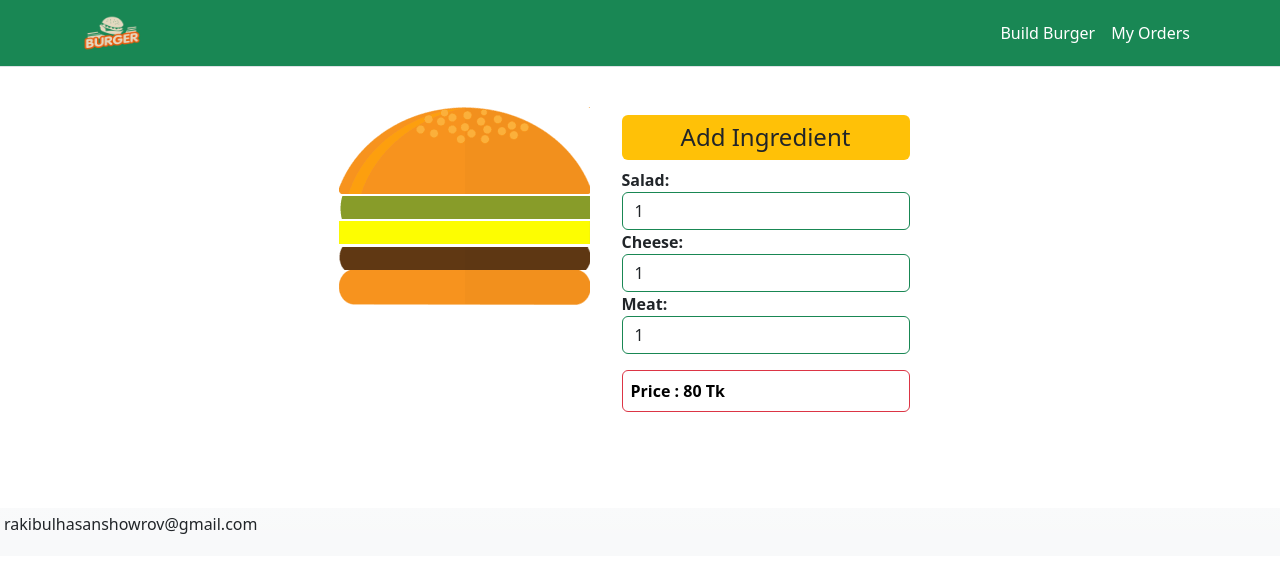
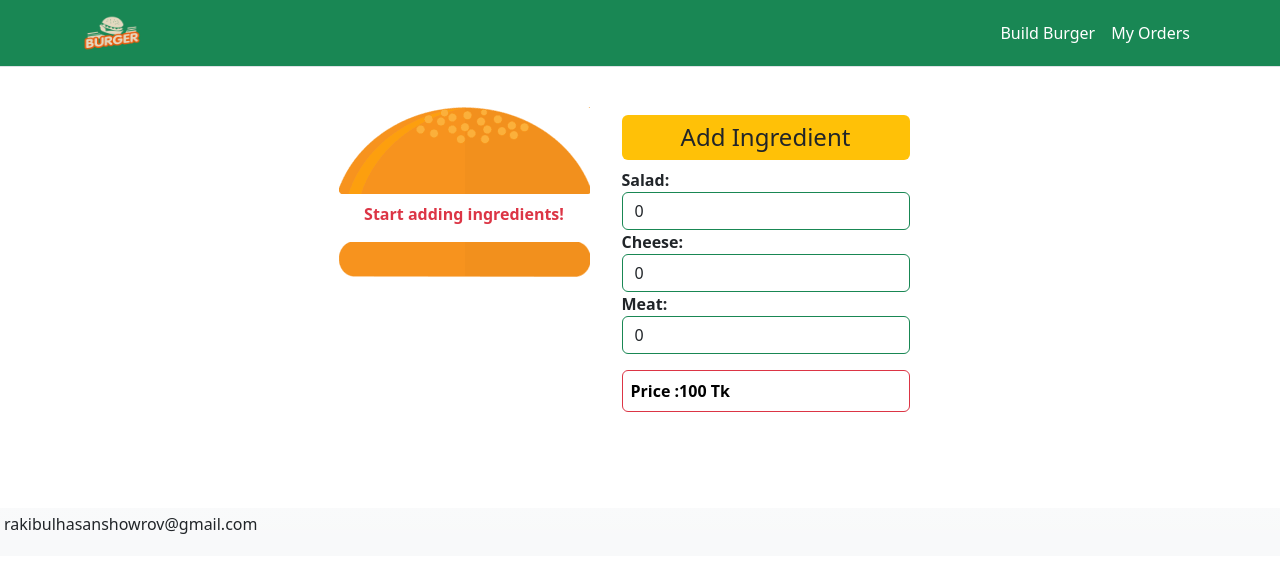
Before and after one commit to rhshowrov/Burger_builder-React, a React (Vite) app: page /building-burger in a window 1280 px wide. Shown: the top 572 px of the page. Built offline with nearby package versions, Linux system fonts and the light colour scheme.

Commit message:
"redux Update"

```diff
--- a/src/components/BurgerBuilding/Burger.jsx
+++ b/src/components/BurgerBuilding/Burger.jsx
@@ -1,15 +1,27 @@
 import Ingredients from "./Ingredients";
-import styles from './Burger.module.css'
-const Burger=({ingredients})=>{
-    return(
-        <div className={styles.ovflow}>
-            <img src="images/top.png" alt="bread" className="mt-4" />
-            <Ingredients type={'salad'} number={ingredients.salad} />
-            <Ingredients type={'cheese'} number={ingredients.cheese} />
-            <Ingredients type={'meat'} number={ingredients.meat} />
-            <img src="images/bottom.png" alt="bread" />
-
-        </div>
-    )
-}
+import styles from "./Burger.module.css";
+import { useSelector } from "react-redux";
+const Burger = () => {
+  const burger = useSelector((store) => store.burger);
+  const ingredients = useSelector((store) => store.ingredients);
+  // Check if all ingredients have a count of 0
+  const isEmpty =
+    burger.salad === 0 && burger.cheese === 0 && burger.meat === 0;
+  return (
+    <div className={styles.ovflow}>
+      <img src={burger.top} alt="bread" className="mt-4" />
+      {/* If empty, show message. Otherwise, render ingredients */}
+      {isEmpty ? (
+        <p className="text-center text-danger fw-bold mt-2">Start adding ingredients!</p>
+      ) : (
+        <>
+          <Ingredients path={ingredients[0].pic} count={burger.salad} />
+          <Ingredients path={ingredients[1].pic} count={burger.cheese} />
+          <Ingredients path={ingredients[2].pic} count={burger.meat} />
+        </>
+      )}
+      <img src={burger.bottom} alt="bread" />
+    </div>
+  );
+};
 export default Burger;
--- a/src/components/BurgerBuilding/BurgerBuilder.jsx
+++ b/src/components/BurgerBuilding/BurgerBuilder.jsx
@@ -1,39 +1,18 @@
 import { useState } from "react";
 import Burger from "./Burger";
 import styles from "./BurgerBuilder.module.css";
-const INGREDIENT_PRICE = {
-  salad: 10,
-  cheese: 30,
-  meat: 40,
-};
+import { useDispatch } from "react-redux";
+import { burgerSliceAction } from "../../store/BurgerSlice";
+
 const BurgerBuilder = () => {
-  const [ingredients, setIngredients] = useState({
-    salad: 1,
-    cheese: 1,
-    meat: 1,
-  });
-  const [totalPrice, setTotalPrice] = useState(80);
-  function TotalPrice(newIngredients) {
-    const total =
-      newIngredients.salad * INGREDIENT_PRICE.salad +
-      newIngredients.cheese * INGREDIENT_PRICE.cheese +
-      newIngredients.meat * INGREDIENT_PRICE.meat;
-    setTotalPrice(total);
-  }
+  const dispatch=useDispatch()
   const inputOnchangeHandler = (e) => {
-    const { name, value } = e.target;
-    const newIngredients = {
-      ...ingredients,
-      [name]: Number(value),
-    };
-
-    setIngredients(newIngredients);
-    TotalPrice(newIngredients); // ✅ Pass updated ingredients to calculate correct price
+    const { name} = e.target;
+    dispatch(burgerSliceAction.addIngredients(name))
   };
-
   return (
     <div className="d-flex flex-row justify-content-center mt-3">
-      <Burger ingredients={ingredients} />
+      <Burger />
       <div className="d-flex  flex-column text-start fw-semibold  w-25 m-3 p-3 ">
         <h4 className="bg-warning p-2 text-center rounded-2">Add Ingredient</h4>
         <label htmlFor="input">Salad:</label>
@@ -46,7 +25,7 @@ const BurgerBuilder = () => {
           placeholder="Number Of Slice:"
           name="salad"
           id="salad"
-          defaultValue={1}
+          defaultValue={0}
           onKeyDown={(e) => e.preventDefault()}
         />
         <label htmlFor="input">Cheese:</label>
@@ -59,7 +38,7 @@ const BurgerBuilder = () => {
           placeholder="Number Of Slice:"
           name="cheese"
           id="cheese"
-          defaultValue={1}
+          defaultValue={0}
           onKeyDown={(e) => e.preventDefault()}
         />
         <label htmlFor="input">Meat:</label>
@@ -72,11 +51,11 @@ const BurgerBuilder = () => {
           placeholder="Number Of Slice:"
           name="meat"
           id="meat"
-          defaultValue={1}
+          defaultValue={0}
           onKeyDown={(e) => e.preventDefault()}
         />
         <p className="w-full border border-danger text-black rounded-2 mt-3 p-2">
-          Price : {totalPrice} Tk
+          Price :100 Tk
         </p>
       </div>
     </div>
--- a/src/components/BurgerBuilding/Ingredients.jsx
+++ b/src/components/BurgerBuilding/Ingredients.jsx
@@ -1,13 +1,14 @@
-import styles from './Ingredients.module.css'
-const Ingredients = ({ number, type }) => {
+const Ingredients = ({ path, count }) => {
   return (
     <div>
-        {Array.from({ length: number }, (_, index) => (
-          <div key={index}>
-            {type === 'salad' && <img src="images/salad.png" alt="Salad" />}
-            {type === 'cheese' && <img src="images/cheese.png" alt="Cheese" />}
-            {type === 'meat' && <img src="images/meat.png" alt="Meat" />}
-          </div>
+      {/* Render images based on count */}
+      {Array.from({ length: count }).map((_, index) => (
+        <img
+          className="d-flex mt-1 mb-1 flex-column"
+          key={index}
+          src={path}
+          alt="Ingredient"
+        />
       ))}
     </div>
   );
--- /dev/null
+++ b/src/store/burgerSlice.js
@@ -0,0 +1,39 @@
+import { createSlice } from "@reduxjs/toolkit";
+
+const BURGER={
+    id:1,
+    top:'images/top.png',
+    salad:0,
+    cheese:0,
+    meat:0,
+    bottom:'images/bottom.png',
+}
+
+
+const burgerSlice=createSlice({
+    name:'burger',
+    initialState:BURGER,
+    reducers:{
+        addIngredients:(state,action)=>{
+            const ingredient=action.payload
+            if (state[ingredient] != undefined){
+                state[ingredient]+=1
+                console.log("value added:",{ingredient});
+
+            }
+
+        },
+        removeIngredients:(state,action)=>{
+            const ingredient=action.payload
+            if (state[ingredient] != undefined){
+                state[ingredient]-=1
+            }
+
+        },
+    }
+}
+
+)
+
+export const burgerSliceAction=burgerSlice.actions
+export default burgerSlice;
--- /dev/null
+++ b/src/store/ingredientsSlice.js
@@ -0,0 +1,38 @@
+import { createSlice } from "@reduxjs/toolkit";
+const INGREDIENTS=[
+    {
+        id:1,
+        name:'salad',
+        price:10,
+        pic:"images/salad.png"
+    },
+    {
+        id:2,
+        name:'cheese',
+        price:40,
+        pic:"images/cheese.png"
+    },
+    {
+        id:3,
+        name:'meat',
+        price:10,
+        pic:"images/meat.png"
+    },
+
+
+]
+
+const ingredientsSlice=createSlice({
+    name:'ingredients',
+    initialState:INGREDIENTS,
+    reducers:{
+        addIngredients:(state,action)=>{
+            // state.push(action.payload)   ---mutate directly(not good practice)
+            return [...state, action.payload]; // Returns a new array --best practice
+        }
+    }
+})
+
+
+export const ingredientsSliceAction=ingredientsSlice.actions
+export default ingredientsSlice;
--- /dev/null
+++ b/src/store/store.js
@@ -0,0 +1,14 @@
+import { configureStore } from "@reduxjs/toolkit";
+import ingredientsSlice from "./IngredientsSlice";
+import burgerSlice from "./BurgerSlice";
+
+
+//define BurgerBuilder store -----> configure the redux store
+const BurgerBuilderStore=configureStore({
+    reducer:{
+        ingredients:ingredientsSlice.reducer,
+        burger:burgerSlice.reducer,
+    }
+})
+
+export default BurgerBuilderStore;
```
Also changed, not shown: src/main.jsx (+24 -20 lines), src/routes/App.jsx (+3 -5 lines). Lines whose indentation alone changed are shown as unchanged.
